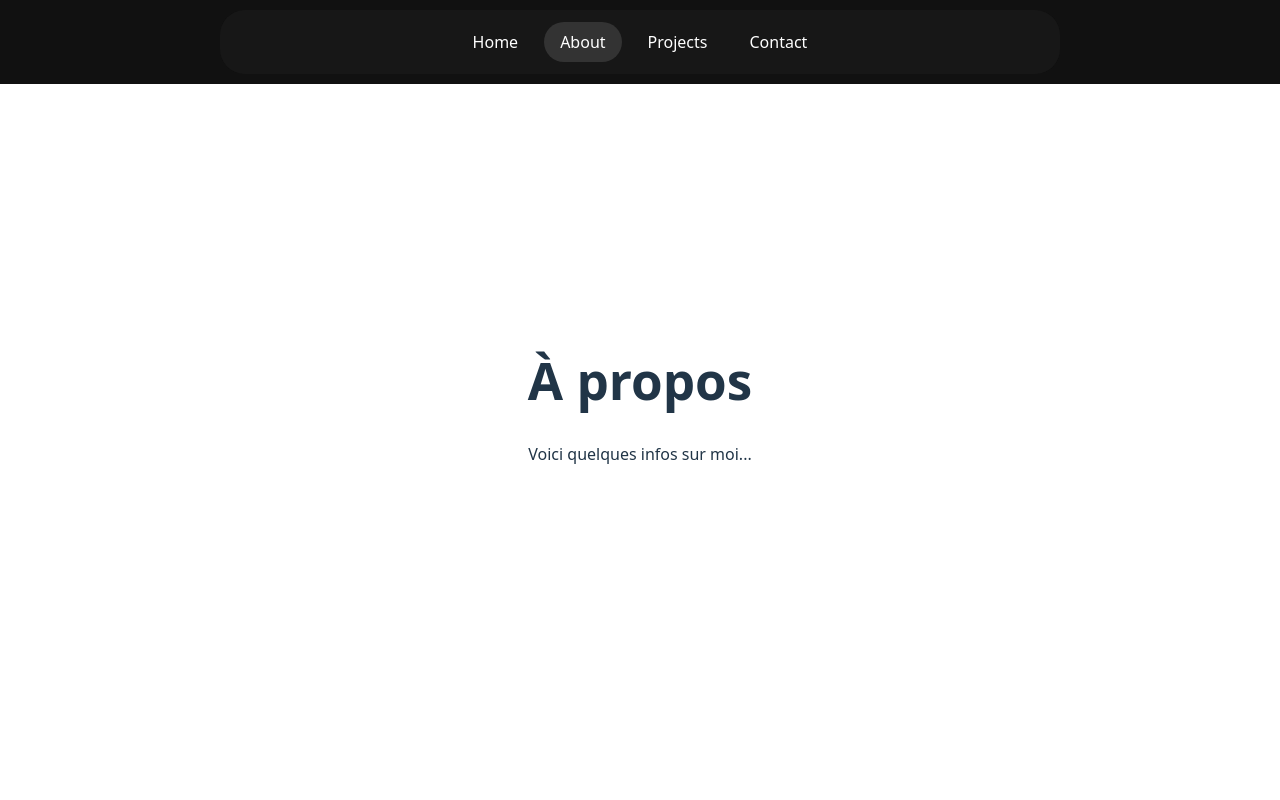
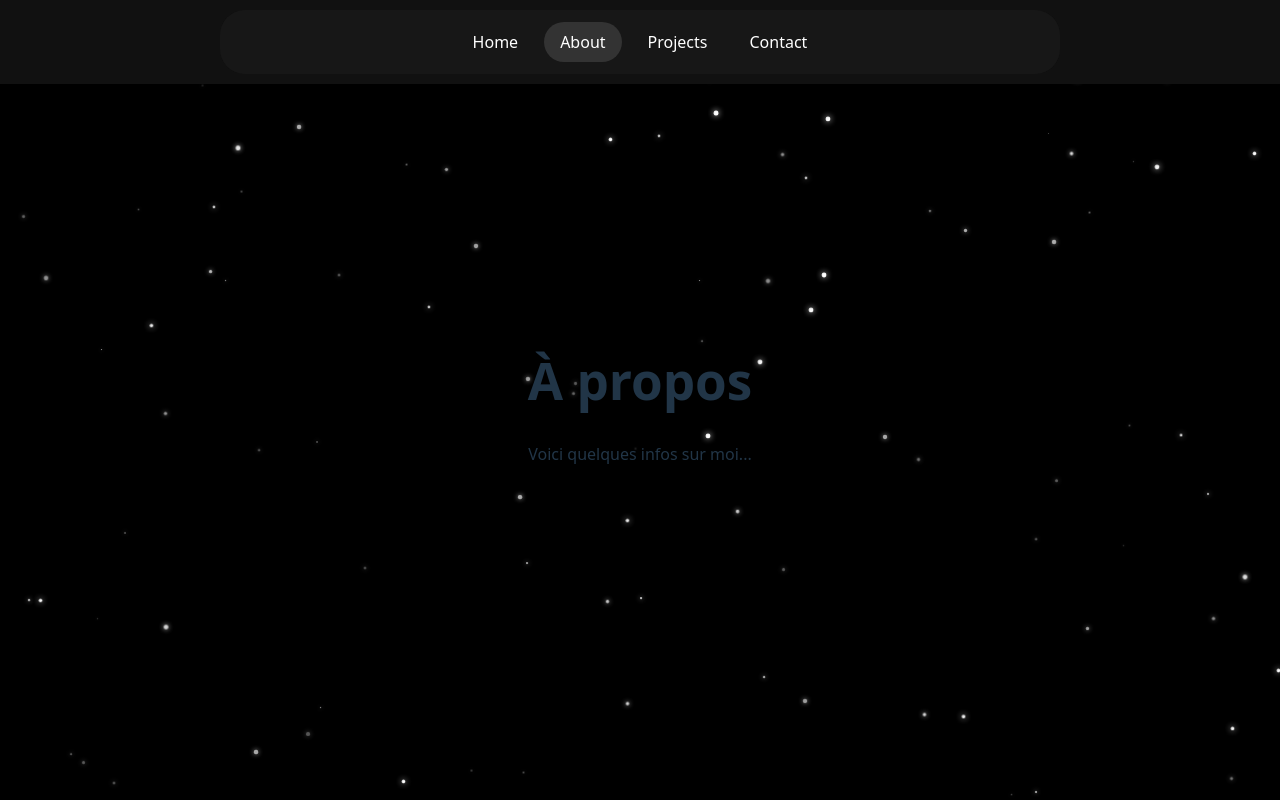
Before and after one commit to Pousset/REACT_PROJECT, a React (Vite) app: page /about in a window 1280 px wide. Built offline with nearby package versions, Linux system fonts and the light colour scheme.

Commit message:
change position

```diff
--- a/src/components/StarryBackground.css
+++ /dev/null
@@ -1,29 +0,0 @@
-.starry-background {
-  position: fixed;
-  top: 0;
-  left: 0;
-  width: 100%;
-  height: 100%;
-  background: black;
-  overflow: hidden;
-  z-index: -1; /* Assurez-vous que le fond étoilé est derrière le contenu principal */
-}
-
-.star {
-  position: absolute;
-  background: white;
-  border-radius: 50%;
-  box-shadow: 0 0 5px white;
-  animation: twinkle infinite alternate ease-in-out;
-}
-
-@keyframes twinkle {
-  0% {
-    opacity: 0.3;
-    transform: scale(1);
-  }
-  100% {
-    opacity: 1;
-    transform: scale(1.2);
-  }
-}
--- a/src/components/StarryBackground.tsx
+++ b/src/components/StarryBackground.tsx
@@ -1,5 +1,4 @@
 import React from "react";
-import "./StarryBackground.css";
 
 const StarryBackground: React.FC = () => {
   const stars = Array.from({ length: 100 }, (_, i) => ({
@@ -12,12 +11,12 @@ const StarryBackground: React.FC = () => {
   }));
 
   return (
-    <div className="starry-background">
+    <div style={styles.starryBackground}>
       {stars.map((star) => (
         <div
           key={star.id}
-          className="star"
           style={{
+            ...styles.star,
             width: star.size,
             height: star.size,
             top: star.top,
@@ -31,4 +30,44 @@ const StarryBackground: React.FC = () => {
   );
 };
 
+const styles: { [key: string]: React.CSSProperties } = {
+  starryBackground: {
+    position: "fixed",
+    top: 0,
+    left: 0,
+    width: "100%",
+    height: "100%",
+    background: "black",
+    overflow: "hidden",
+    zIndex: -1, // Assurez-vous que le fond étoilé est derrière le contenu principal
+  },
+  star: {
+    position: "absolute",
+    background: "white",
+    borderRadius: "50%",
+    boxShadow: "0 0 5px white",
+    animation: "twinkle infinite alternate ease-in-out",
+  },
+};
+
+// Ajoutez les animations globales dans index.css ou dans un style global
+const globalStyles = `
+@keyframes twinkle {
+  0% {
+    opacity: 0.3;
+    transform: scale(1);
+  }
+  100% {
+    opacity: 1;
+    transform: scale(1.2);
+  }
+}
+`;
+
+// Injectez les styles globaux dans le document
+const styleSheet = document.createElement("style");
+styleSheet.type = "text/css";
+styleSheet.innerText = globalStyles;
+document.head.appendChild(styleSheet);
+
 export default StarryBackground;
--- a/src/pages/About.tsx
+++ b/src/pages/About.tsx
@@ -1,6 +1,9 @@
+import StarryBackground from "../components/StarryBackground.tsx";
+
 export default function About() {
   return (
     <div>
+      <StarryBackground />
       <h1>À propos</h1>
       <p>Voici quelques infos sur moi...</p>
     </div>
--- a/src/pages/Contact.tsx
+++ b/src/pages/Contact.tsx
@@ -1,6 +1,9 @@
+import StarryBackground from "../components/StarryBackground.tsx";
+
 export default function Contact() {
   return (
     <div>
+      <StarryBackground />
       <h1>Tu peux me contacter</h1>
       <p>Github</p>
       <p>Facebook</p>
--- a/src/pages/Home.tsx
+++ b/src/pages/Home.tsx
@@ -1,14 +1,21 @@
 import reactLogo from "../assets/react.svg";
 import githubLogo from "../assets/github.svg";
 import StarryBackground from "../components/StarryBackground";
-import "../components/StarryBackground.css"; // Importez le fichier CSS
+import "../components/StarryBackground.tsx"; // Importez le fichier CSS
 
 export default function Home() {
   return (
     <div>
-      <StarryBackground />;
       <div style={styles.content}>
-        <h1>Bienvenue sur mon porfolio</h1>
+        <a
+          href="https://github.com/Pousset/REACT_PROJECT"
+          target="_blank"
+          rel="noopener noreferrer"
+          style={styles.imageWrapper}
+        >
+          <img src={githubLogo} alt="GitHub Logo" style={styles.image} />
+        </a>
+        <StarryBackground />;<h1>Bienvenue sur mon porfolio</h1>
         <div style={styles.imagesContainer}>
           <a
             href="https://reactjs.org/"
@@ -17,14 +24,6 @@ export default function Home() {
             style={styles.imageWrapper}
           >
             <img src={reactLogo} alt="React Logo" style={styles.image} />
-          </a>
-          <a
-            href="https://github.com/Pousset/REACT_PROJECT"
-            target="_blank"
-            rel="noopener noreferrer"
-            style={styles.imageWrapper}
-          >
-            <img src={githubLogo} alt="GitHub Logo" style={styles.image} />
           </a>
         </div>
       </div>
--- a/src/pages/Projects.tsx
+++ b/src/pages/Projects.tsx
@@ -1,11 +1,16 @@
 import ControlledAccordions from "../components/Accordeon";
+import "../components/StarryBackground.tsx"; // Importez le fichier CSS
+import StarryBackground from "../components/StarryBackground.tsx";
 
 export default function Projects() {
   return (
-    <div>
-      <h2>Voila tout ce que j'ai fait</h2>
-      <p>ET JE VOUS PROMETS QUE JE PEUX EN FAIRE PLUS</p>
-      <ControlledAccordions />
-    </div>
+    <>
+      <StarryBackground />
+      <div>
+        <h2>Voila tout ce que j'ai fait</h2>
+        <p>ET JE VOUS PROMETS QUE JE PEUX EN FAIRE PLUS</p>
+        <ControlledAccordions />
+      </div>
+    </>
   );
 }
```
